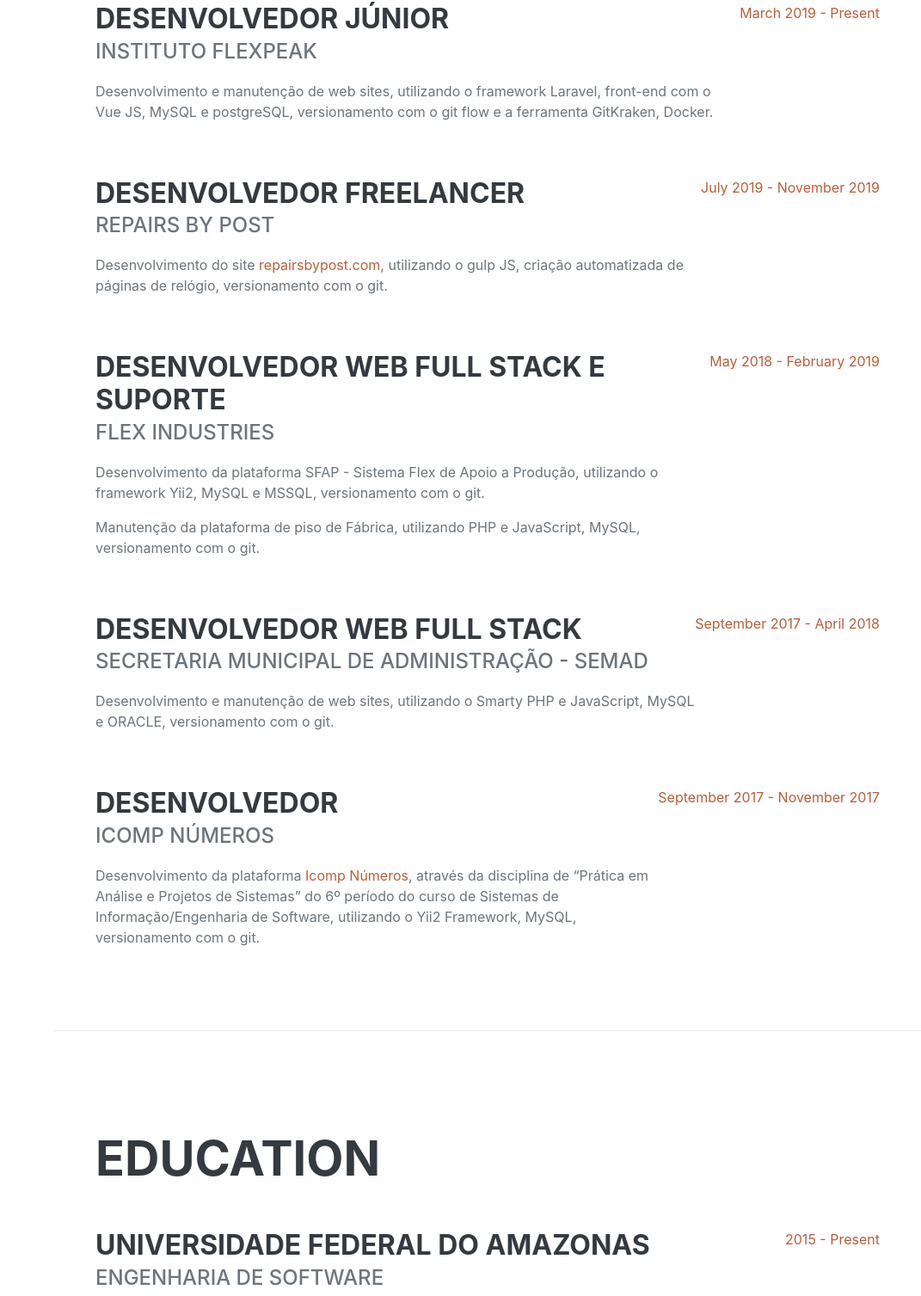
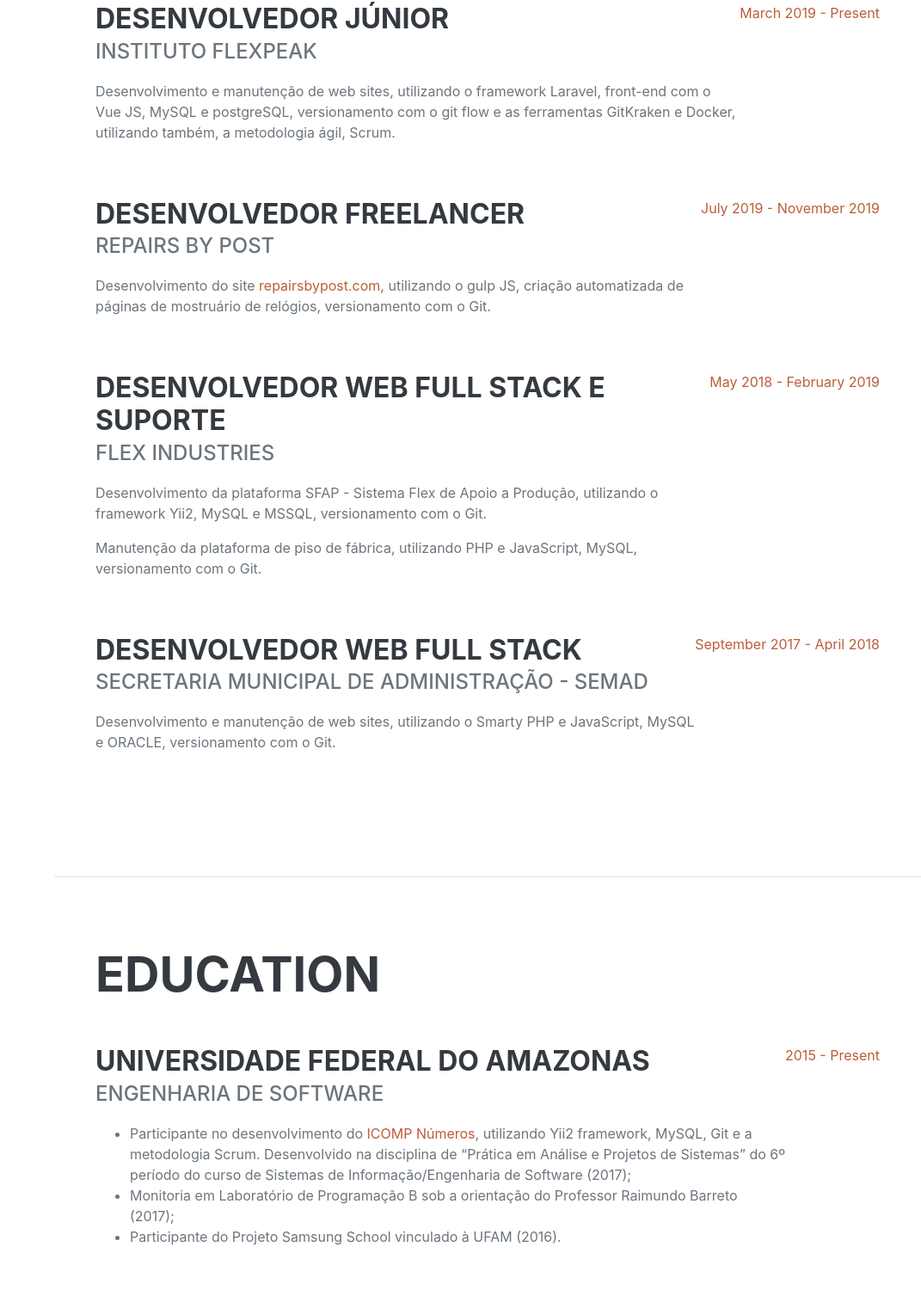
Before and after one commit to thiegobarros/thiegobarros.github.io, a plain HTML site: page index.html in a window 1280 px wide. Shown: the part 993-2500 px from the top of the page at 86% size, without its empty margins (209-1280 px from the left). Drawn offline with nearby package versions, Linux system fonts and the light colour scheme; a web font is replaced by a local one.

Commit message:
mudanças na intro e infos pertinentes

```diff
--- a/index.html
+++ b/index.html
@@ -48,7 +48,7 @@
                         CEP: 69046-230 · Nº 213 · Conj. Ajuricaba · Alvorada <br>
                         Manaus · Amazonas · Brasil
                     </div>
-                    <p class="lead mb-5">Sou Desenvolvedor Web desde 2017, durante esse tempo, trabalhei com as stacks PHP e JavaScript e seus frameworks.</p>
+                    <p class="lead mb-5">Profissional de desenvolvimento de software altamente competente, com mais de 3 anos de experiência em desenvolvimento, design e integração de software. Conhecimentos avançados de PHP e JavaScript.</p>
                     <div class="social-icons">
                         <a class="social-icon" href="https://br.linkedin.com/in/thiego-barros-a84aab124" target="_blank"><i class="fab fa-linkedin-in"></i></a>
                         <a class="social-icon" href="https://github.com/thiegobarros" target="_blank"><i class="fab fa-github"></i></a>
@@ -66,7 +66,7 @@
                         <div class="flex-grow-1">
                             <h3 class="mb-0">Desenvolvedor Júnior</h3>
                             <div class="subheading mb-3">Instituto Flexpeak</div>
-                            <p>Desenvolvimento e manutenção de web sites, utilizando o framework Laravel, front-end com o Vue JS, MySQL e postgreSQL, versionamento com o git flow e a ferramenta GitKraken, Docker.</p>
+                            <p>Desenvolvimento e manutenção de web sites, utilizando o framework Laravel, front-end com o Vue JS, MySQL e postgreSQL, versionamento com o git flow e as ferramentas GitKraken e Docker, utilizando também, a metodologia ágil, Scrum.</p>
                         </div>
                         <div class="flex-shrink-0"><span class="text-primary">March 2019 - Present</span></div>
                     </div>
@@ -74,7 +74,7 @@
                         <div class="flex-grow-1">
                             <h3 class="mb-0">Desenvolvedor Freelancer</h3>
                             <div class="subheading mb-3">Repairs by Post</div>
-                            <p>Desenvolvimento do site <a href="http://www.repairsbypost.com" target="_blank">repairsbypost.com</a>, utilizando o gulp JS, criação automatizada de páginas de relógio, versionamento com o git.</p>
+                            <p>Desenvolvimento do site <a href="http://www.repairsbypost.com" target="_blank">repairsbypost.com</a>, utilizando o gulp JS, criação automatizada de páginas de mostruário de relógios, versionamento com o Git.</p>
                         </div>
                         <div class="flex-shrink-0"><span class="text-primary">July 2019 - November 2019</span></div>
                     </div>
@@ -82,8 +82,8 @@
                         <div class="flex-grow-1">
                             <h3 class="mb-0">Desenvolvedor Web Full Stack e Suporte</h3>
                             <div class="subheading mb-3">Flex Industries</div>
-                            <p>Desenvolvimento da plataforma SFAP - Sistema Flex de Apoio a Produção, utilizando o framework Yii2, MySQL e MSSQL, versionamento com o git.</p>
-                            <p>Manutenção da plataforma de piso de Fábrica, utilizando PHP e JavaScript, MySQL, versionamento com o git.</p>
+                            <p>Desenvolvimento da plataforma SFAP - Sistema Flex de Apoio a Produção, utilizando o framework Yii2, MySQL e MSSQL, versionamento com o Git.</p>
+                            <p>Manutenção da plataforma de piso de fábrica, utilizando PHP e JavaScript, MySQL, versionamento com o Git.</p>
                         </div>
                         <div class="flex-shrink-0"><span class="text-primary">May 2018 - February 2019</span></div>
                     </div>
@@ -91,17 +91,9 @@
                         <div class="flex-grow-1">
                             <h3 class="mb-0">Desenvolvedor Web Full Stack</h3>
                             <div class="subheading mb-3">Secretaria Municipal de Administração - SEMAD</div>
-                            <p>Desenvolvimento e manutenção de web sites, utilizando o Smarty PHP e JavaScript, MySQL e ORACLE, versionamento com o git.</p>
+                            <p>Desenvolvimento e manutenção de web sites, utilizando o Smarty PHP e JavaScript, MySQL e ORACLE, versionamento com o Git.</p>
                         </div>
                         <div class="flex-shrink-0"><span class="text-primary">September 2017 - April 2018</span></div>
-                    </div>
-                    <div class="d-flex flex-column flex-md-row justify-content-between">
-                        <div class="flex-grow-1">
-                            <h3 class="mb-0">Desenvolvedor</h3>
-                            <div class="subheading mb-3">Icomp Números</div>
-                            <p>Desenvolvimento da plataforma <a href="http://numeros.icomp.ufam.edu.br/" target="_blank">Icomp Números</a>, através da disciplina de “Prática em Análise e Projetos de Sistemas” do 6º período do curso de Sistemas de Informação/Engenharia de Software, utilizando o Yii2 Framework, MySQL, versionamento com o git.</p>
-                        </div>
-                        <div class="flex-shrink-0"><span class="text-primary">September 2017 - November 2017</span></div>
                     </div>
                 </div>
             </section>
@@ -114,6 +106,11 @@
                         <div class="flex-grow-1">
                             <h3 class="mb-0">Universidade Federal do Amazonas</h3>
                             <div class="subheading mb-3">Engenharia de Software</div>
+                            <ul>
+                                <li>Participante no desenvolvimento do <a href="http://numeros.icomp.ufam.edu.br/" target="_blank">ICOMP Números</a>, utilizando Yii2 framework, MySQL, Git e a metodologia Scrum. Desenvolvido na disciplina de “Prática em Análise e Projetos de Sistemas” do 6º período do curso de Sistemas de Informação/Engenharia de Software (2017);</li>
+                                <li>Monitoria em Laboratório de Programação B sob a orientação do Professor Raimundo Barreto (2017);</li>
+                                <li>Participante do Projeto Samsung School vinculado à UFAM (2016).</li>
+                            </ul>
                         </div>
                         <div class="flex-shrink-0"><span class="text-primary">2015 - Present</span></div>
                     </div>
@@ -148,7 +145,7 @@
                     <ul>
                         <li>PHP</li>
                         <ul>
-                            <li>laravel</li>
+                            <li>Laravel</li>
                             <li>Yii2</li>
                             <li>Smarty PHP</li>
                         </ul>
```
